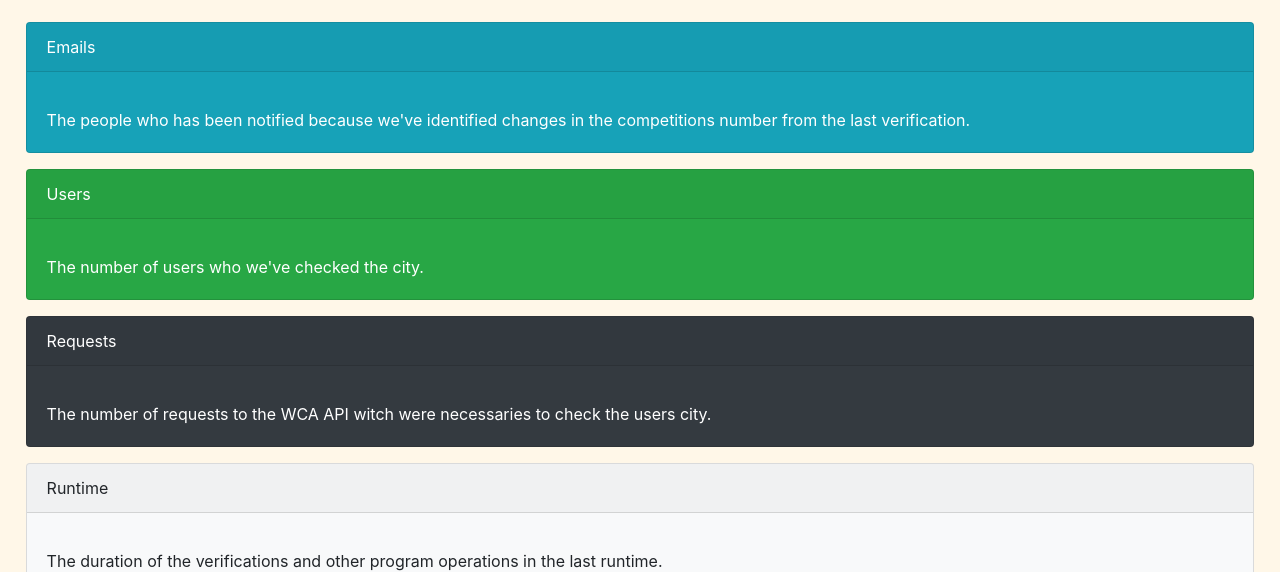
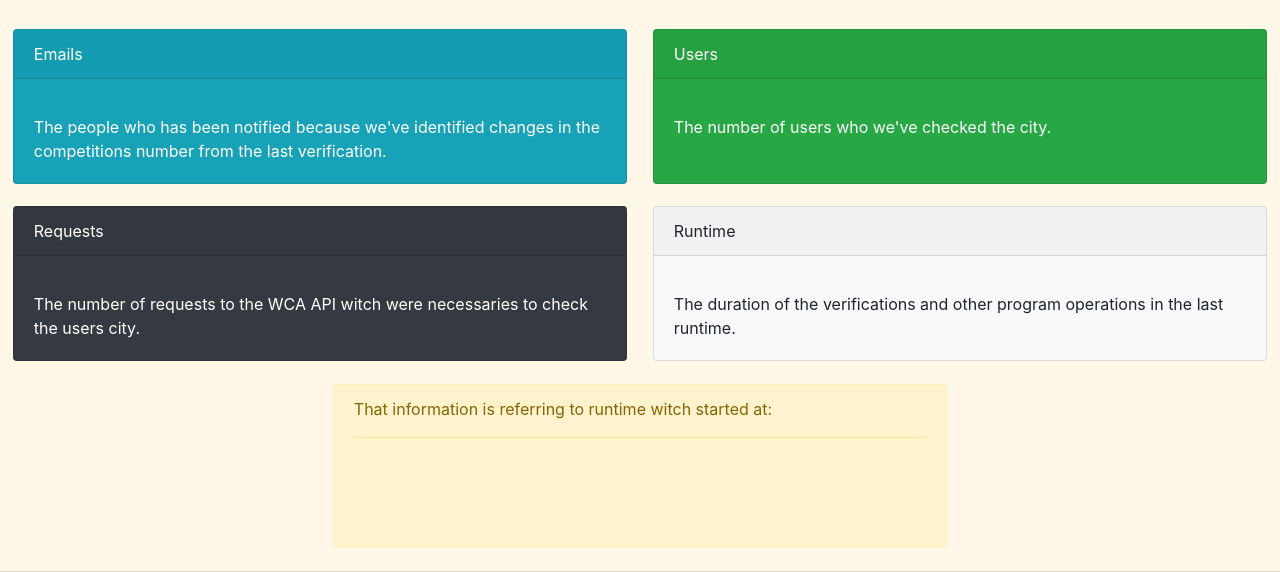
Before and after one commit to luisfelipesdn12/Runtime-Information-WCA-Alert, a plain HTML site: page index.html in a window 1280 px wide. Shown: the part 380-952 px from the top of the page. Drawn offline with nearby package versions, Linux system fonts and the light colour scheme; no server answers.

Commit message:
Add better visualization to big screens

```diff
--- a/index.html
+++ b/index.html
@@ -12,17 +12,57 @@
         html, body {
             background-color: #FFF7E8;
         }
+
+        @media (min-width: 1000px) {
+            .bg-info {
+                grid-row: 1;
+                grid-column-start: 1;
+                grid-column-end: 3;
+            }
+
+            .bg-success {
+                grid-row: 1;
+                grid-column-start: 3;
+                grid-column-end: 5;
+            }
+
+            .bg-dark {
+                grid-row: 2;
+                grid-column-start: 1;
+                grid-column-end: 3;
+            }
+
+            .bg-light {
+                grid-row: 2;
+                grid-column-start: 3;
+                grid-column-end: 5;
+            }
+
+            .alert-warning {
+                grid-row: 3;
+                grid-column-start: 2;
+                grid-column-end: 4;
+            }
+
+            #information {
+                display: grid;
+                grid-template-columns: 1fr 1fr 1fr 1fr;
+                grid-template-rows: 1fr 1fr 1fr;
+            }
+        }
     </style>
 
     <title>WCA-Alert Infos</title>
 </head>
 <body>
-    <!-- Header -->
+    <header>
+        <!-- Header image -->
         <img src="https://raw.githubusercontent.com/luisfelipesdn12/Alerta-de-Campeonatos-WCA/master/images/Email%20Header%20English.png" class="img-fluid" alt="Project header" style="margin-bottom: 1%;">
-
+    </header>
 
     <h2 class="text-center" style="margin-bottom: 2%; margin-top: 2%;">Runtime information</h2>
 
+    <div id="information">
         <!-- Emails card -->
         <div class="card text-white bg-info mb-3" style="margin-block: 1%; margin-right: 2%; margin-left: 2%;">
             <div class="card-header">Emails</div>
@@ -65,6 +105,7 @@
             <hr>
             <p id="start">
         </div>
+    </div>
 
     <hr>
     <footer>
```
Lines whose indentation alone changed are shown as unchanged.
